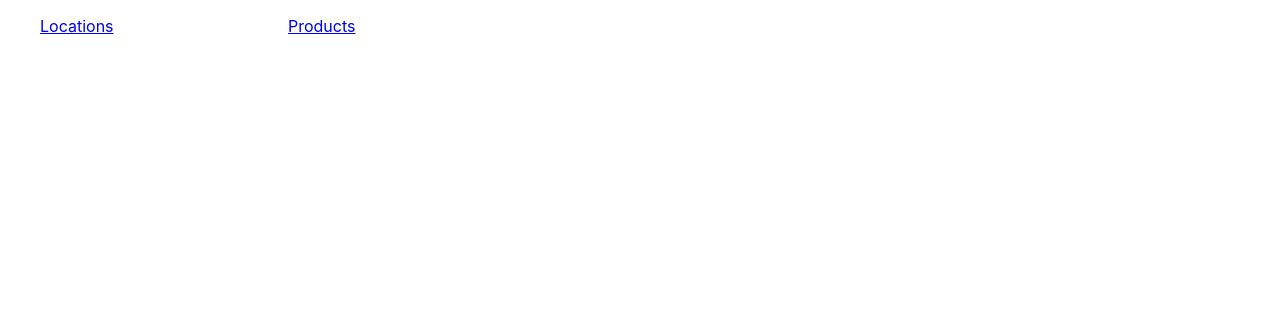
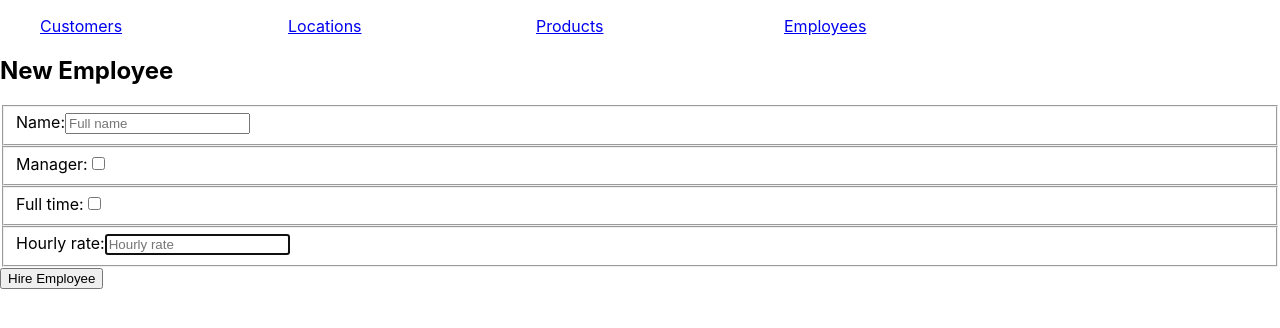
Before and after one commit to sarahemaginnis/kandykorner, a React (Create React App) app: page /employees/create in a window 1280 px wide. Shown: the top 328 px of the page. Built offline with nearby package versions, Linux system fonts and the light colour scheme.

Commit message:
work through part two, except for chapter 10 (hire employee form) - will need to finish the employee form once I work through part three

```diff
--- a/src/components/ApplicationViews.js
+++ b/src/components/ApplicationViews.js
@@ -1,17 +1,29 @@
 import React from "react";
 import { Route } from "react-router-dom";
+import { CustomerList } from "./customers/CustomerList";
+import { EmployeeForm } from "./employees/EmployeeForm";
+import { EmployeeList } from "./employees/EmployeeList";
 import { LocationList } from "./locations/LocationList";
 import { ProductList } from "./products/ProductList";
 
 export const ApplicationViews = () => {
     return (
         <>
+            <Route path="/customers">
+                <CustomerList />
+            </Route>
             <Route path="/products">
                 <ProductList />
             </Route>
             <Route path="/locations">
                 <LocationList />
             </Route>
+            <Route exact path="/employees">
+                <EmployeeList />
+            </Route>
+            <Route path="/employees/create">
+                <EmployeeForm />
+            </Route>
         </>
     )
 }
--- /dev/null
+++ b/src/components/customers/CustomerList.js
@@ -0,0 +1,42 @@
+import React, { useEffect, useState } from "react"
+
+export const CustomerList = () => {
+    const [customers, setCustomers] = useState([])
+    const [totalCustomerMessage, updateMessage] = useState("")
+
+    useEffect(
+        () => {
+            fetch("http://localhost:8088/customers")
+                .then(res => res.json())
+                .then((data) => {
+                    setCustomers(data)
+                })
+        },
+        []
+    )
+
+    useEffect(
+        () => {
+            if (customers.length === 1) {
+                updateMessage("You have 1 customer")
+            }
+            else {
+                updateMessage(`You have ${customers.length} customers`)
+            }
+        },
+        [customers]
+    )
+
+    return (
+        <>
+            <div>{totalCustomerMessage}</div>
+            {
+                customers.slice(0, 5).map(
+                    (customerObject) => {
+                        return <p key={`customer--${customerObject.id}`}>{customerObject.name}</p>
+                    }
+                )
+            }
+        </>
+    )
+}
--- a/src/components/employees/EmployeeForm.js
+++ b/src/components/employees/EmployeeForm.js
@@ -0,0 +1,107 @@
+import { useState } from "react"
+import { useHistory } from "react-router-dom";
+
+export const EmployeeForm = () => {
+    const [employee, updateEmployee] = useState({
+        name: "",
+        manager: false,
+        fullTime: false,
+        hourlyRate: ""
+    });
+
+    const history = useHistory
+
+    const saveEmployee = (event) => {
+        event.preventDefault()
+        const newEmployee = {
+            name: employee.name,
+            manager: employee.manager,
+            fullTime: employee.fullTime,
+            hourlyRate: employee.hourlyRate
+        }
+
+        const fetchOption = {
+            method: "POST",
+            headers: {
+                "Content-Type": "application/json"
+            },
+            body: JSON.stringify(newEmployee)
+        }
+
+        return fetch("http://localhost:8088/employees", fetchOption)
+            .then(() => {
+                history.push("/employees")
+            })
+    }
+
+    return (
+        <form>
+            <h2>New Employee</h2>
+            <fieldset>
+                <div className="form-group">
+                    <label htmlFor="name">Name:</label>
+                    <input
+                        onChange={(evt) => {
+                            const copy = {...employee}
+                            copy.name = evt.target.value
+                            updateEmployee(copy)
+                        }
+                    }
+                    required autoFocus
+                    type="text"
+                    className="form-control"
+                    placeholder="Full name"
+                    />
+                </div>
+            </fieldset>
+            <fieldset>
+                <div className="form-group">
+                    <label htmlFor="manager">Manager:</label>
+                    <input type="checkbox"
+                        onChange={
+                            (evt) => {
+                                const copy = {...employee}
+                                copy.manager = evt.target.checked
+                                updateEmployee(copy)
+                            }
+                        }
+                        />
+                </div>
+            </fieldset>
+            <fieldset>
+                <div className="form-group">
+                    <label htmlFor="fullTime">Full time:</label>
+                    <input type="checkbox"
+                        onChange={
+                            (evt) => {
+                                const copy = {...employee}
+                                copy.fullTime = evt.target.checked
+                                updateEmployee(copy)
+                            }
+                        }
+                        />
+                </div>
+            </fieldset>
+            <fieldset>
+                <div className="form-group">
+                    <label htmlFor="hourlyRate">Hourly rate:</label>
+                    <input
+                        onChange={(evt) => {
+                            const copy = {...employee}
+                            copy.hourlyRate = evt.target.value
+                            updateEmployee(copy)
+                        }
+                    }
+                    required autoFocus
+                    type="text"
+                    className="form-control"
+                    placeholder="Hourly rate"
+                    />
+                </div>
+            </fieldset>
+            <button className="btn btn-primary" onClick={saveEmployee}>
+                Hire Employee
+            </button>
+        </form>
+    )
+}
--- /dev/null
+++ b/src/components/employees/EmployeeList.js
@@ -0,0 +1,33 @@
+import React, { useEffect, useState } from "react"
+import { useHistory } from "react-router-dom"
+
+export const EmployeeList = () => {
+    const [employees, setEmployees] = useState([])
+    const history = useHistory()
+
+    useEffect(
+        () => {
+            fetch("http://localhost:8088/employees?_expand=location")
+                .then(res => res.json())
+                .then((data) => {
+                    setEmployees(data)
+                })
+        },
+        []
+    )
+
+    return (
+        <>
+            <div>
+                <button onClick={() => history.push("employees/create")}>Hire Employee</button>
+            </div>
+            {
+                employees.slice(0, 5).map(
+                    (employeeObject) => {
+                        return <p key={`employee--${employeeObject.id}`}>{employeeObject.name} works at {employeeObject.location.address}</p>
+                    }
+                )
+            }
+        </>
+    )
+}
--- a/src/components/locations/LocationList.js
+++ b/src/components/locations/LocationList.js
@@ -5,7 +5,7 @@ export const LocationList = () => {
 
     useEffect(
         () => {
-            fetch("http://localhost:8088/Locations")
+            fetch("http://localhost:8088/locations")
                 .then(res => res.json())
                 .then((data) => {
                     setLocations(data)
--- a/src/components/nav/NavBar.js
+++ b/src/components/nav/NavBar.js
@@ -6,11 +6,17 @@ export const NavBar = (props) => {
     return (
         <ul className="navbar">
             <li className="navbar__item active">
+                <Link className="navbar__link" to="/customers">Customers</Link>
+            </li>
+            <li className="navbar__item active">
                 <Link className="navbar__link" to="/locations">Locations</Link>
             </li>
             <li className="navbar__item active">
                 <Link className="navbar__link" to="/products">Products</Link>
             </li>
+            <li className="navbar__item active">
+                <Link className="navbar__link" to="/employees">Employees</Link>
+            </li>
         </ul>
     )
 }
--- a/src/components/products/ProductList.js
+++ b/src/components/products/ProductList.js
@@ -5,7 +5,7 @@ export const ProductList = () => {
 
     useEffect(
         () => {
-            fetch("http://localhost:8088/Products?_expand=productType&_sort=name&_order=asc")
+            fetch("http://localhost:8088/products?_expand=productType&_sort=name&_order=asc")
                 .then(res => res.json())
                 .then((data) => {
                     setProducts(data)
```
Also changed, not shown: src/components/customers/Customers.css (added).
